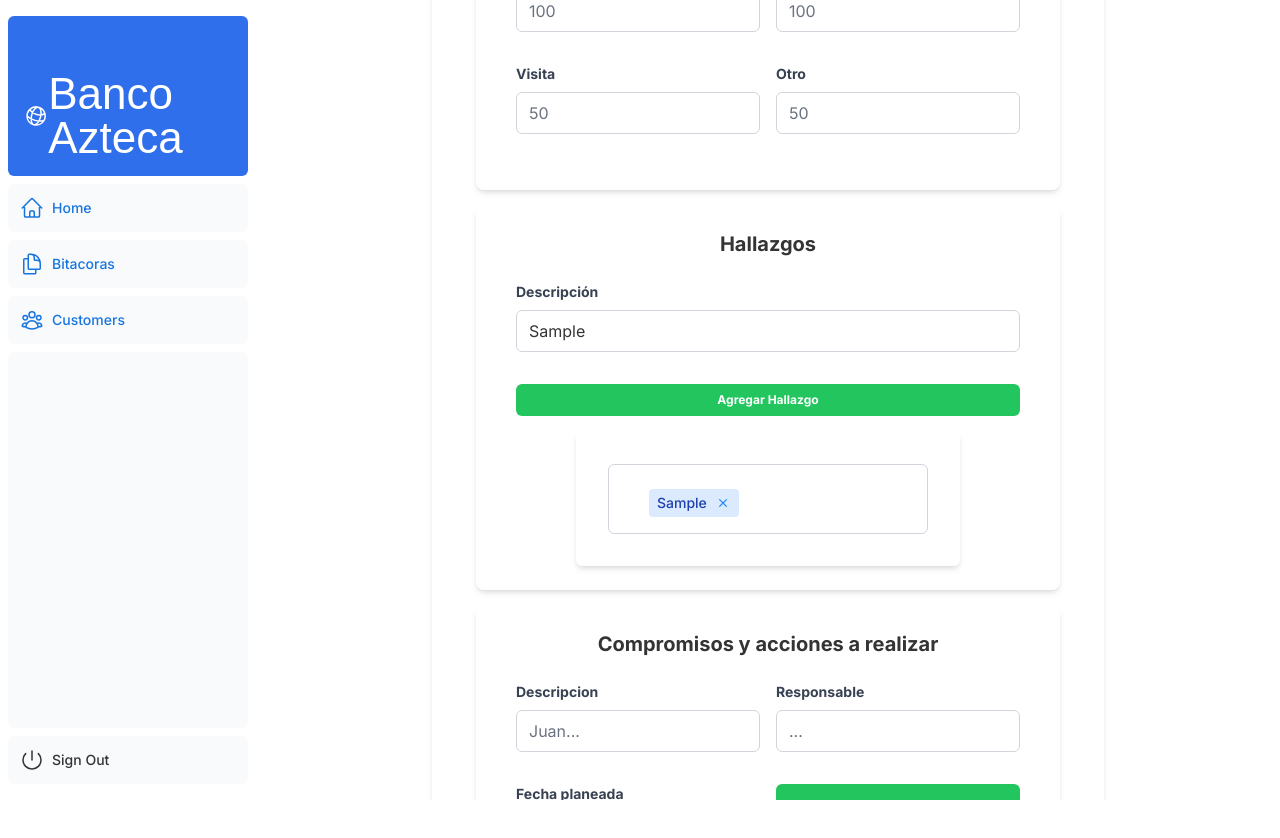
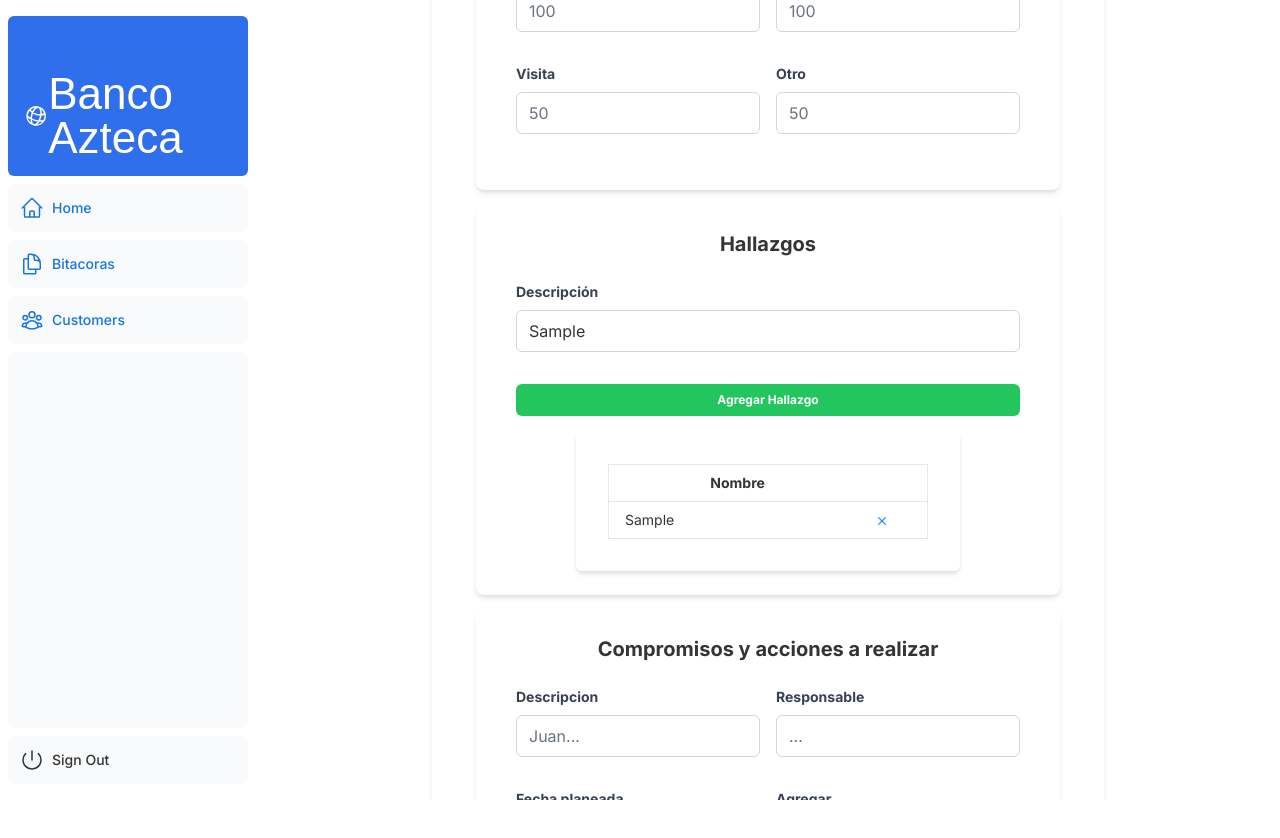
Before and after one commit to javiermatias/moi, a Next.js app: page /agente/dashboard/herramientas in a window 1280 px wide. Both pictures are taken after typing "Sample" into the empty fields and a click on the button "Agregar Hallazgo". Shown: the top 838 px of the page. Built offline with nearby package versions, Linux system fonts and the light colour scheme; no server answers; a web font is replaced by a local one.

Commit message:
advance with tools

```diff
--- a/app/(roles)/agente/dashboard/(bitacora)/gestion/page.tsx
+++ b/app/(roles)/agente/dashboard/(bitacora)/gestion/page.tsx
@@ -1,92 +1,91 @@
 'use client'
-import { Bitacora, Participante } from '@/app/lib/definitions';
 import Spinner from '@/app/ui/spiner'
 import Step from '@/app/ui/steps';
-import { DateTime } from 'luxon';
-import { useSession } from 'next-auth/react';
-import { useSearchParams } from 'next/navigation';
-import { useState } from 'react'
+import { useRouter, useSearchParams } from 'next/navigation';
+import { useEffect, useState } from 'react'
 import { type FieldValues, useForm } from 'react-hook-form'
-import { useMutation, QueryClient } from '@tanstack/react-query'
-
-import { createBitacora } from '@/app/services/bitacora.service';
 import { useBitacoraStore } from '@/app/store/authStore';
-/* export type Bitacora = {
-  //semana: string;
-  asunto: string;
-  nombre: string; //nombreColaborador
-  fecha: string;
-  lugar: string;
-  convocado: string;//convocadoPor
-  id_user: number; //id usuario
-  id_despacho: string; //id despacho
-  nombre_despacho: string; //nombre despacho
-  nombre_atiende: string; //nombre atiende
-  cargo_atiende: string; //cargo de quein atiende
-
-}*/
-
 
 export default function Despacho() {
-    /*   console.log('Client Side Rendering')
-  const { data: session } = useSession() // useSession()
 
-  useEffect(() => {
-    console.log(session); // console.log
-  }, [session]) */
-    const { data: session } = useSession()
-    let user: any = { ...session?.user }
-    const queryClient = new QueryClient()
     const { bitacora, setBitacora } = useBitacoraStore()
     const {
         register,
         handleSubmit,
         formState: { errors },
-        getValues
+        getValues,
+        setValue
     } = useForm()
 
     const [loading, setLoading] = useState(false)
-    const [participante, setParticipante] = useState(new Array<Participante>())
     const searchParams = useSearchParams()
     const numbStep = Number.parseInt(searchParams.get('id') || '0')
-    const mutation = useMutation({
-        mutationFn: createBitacora,
-        onSuccess: () => {
-            // Invalidate and refetch
-            queryClient.invalidateQueries({ queryKey: ['bitacora'] })
-        },
-    })
+    const router = useRouter()
+
+    useEffect(() => {
+
+        if (bitacora.volumen_cartera) setValue('volumen_cartera', bitacora.volumen_cartera);
+        if (bitacora.saldo_cartera) setValue('saldo_cartera', bitacora.saldo_cartera);
+        if (bitacora.cuota_semana) setValue('cuota_semana', bitacora.cuota_semana);
+        if (bitacora.plantilla_ideal) setValue('plantilla_ideal', bitacora.plantilla_ideal);
+        if (bitacora.plantilla_real) setValue('plantilla_real', bitacora.plantilla_real);
+        if (bitacora.telefonicos) setValue('telefonicos', bitacora.telefonicos);
+        if (bitacora.presenciales) setValue('presenciales', bitacora.presenciales);
+        if (bitacora.descansos) setValue('descansos', bitacora.descansos);
+        if (bitacora.bajas) setValue('bajas', bitacora.bajas);
+        if (bitacora.altas) setValue('altas', bitacora.altas);
+        if (bitacora.cartera_rmd) setValue('cartera_rmd', bitacora.cartera_rmd);
+        if (bitacora.saldo_cartera_rmd) setValue('saldo_cartera_rmd', bitacora.saldo_cartera_rmd);
+        if (bitacora.cuota_semana_rmd) setValue('cuota_semana_rmd', bitacora.cuota_semana_rmd);
+        if (bitacora.total_plan_pago) setValue('total_plan_pago', bitacora.total_plan_pago);
+        if (bitacora.vigentes) setValue('vigentes', bitacora.vigentes);
+        if (bitacora.cancelados) setValue('cancelados', bitacora.cancelados);
+        if (bitacora.normalidad) setValue('normalidad', bitacora.normalidad);
+        if (bitacora.cuota_planes) setValue('cuota_planes', bitacora.cuota_planes);
+        if (bitacora.avance_planes) setValue('avance_planes', bitacora.avance_planes);
+        if (bitacora.elaborados) setValue('elaborados', bitacora.elaborados);
+        if (bitacora.compromiso) setValue('compromiso', bitacora.compromiso);
+        if (bitacora.pendientes) setValue('pendientes', bitacora.pendientes);
+        if (bitacora.demandas) setValue('demandas', bitacora.demandas);
+        if (bitacora.gestionadas) setValue('gestionadas', bitacora.gestionadas);
+        if (bitacora.acuses) setValue('acuses', bitacora.acuses);
+        if (bitacora.pendientes_ciceron) setValue('pendientes_ciceron', bitacora.pendientes_ciceron);
+
+    }, [bitacora, setValue])
 
     const onSubmit = async (data: FieldValues) => {
-        const currentDate = DateTime.local();
 
+        setBitacora({
+            ...bitacora,
+            volumen_cartera: getValues('volumen_cartera'),
+            saldo_cartera: getValues('saldo_cartera'),
+            cuota_semana: getValues('cuota_semana'),
+            plantilla_ideal: getValues('plantilla_ideal'),
+            plantilla_real: getValues('plantilla_real'),
+            telefonicos: getValues('telefonicos'),
+            presenciales: getValues('presenciales'),
+            descansos: getValues('descansos'),
+            bajas: getValues('bajas'),
+            altas: getValues('altas'),
+            cartera_rmd: getValues('cartera_rmd'),
+            saldo_cartera_rmd: getValues('saldo_cartera_rmd'),
+            cuota_semana_rmd: getValues('cuota_semana_rmd'),
+            total_plan_pago: getValues('total_plan_pago'),
+            vigentes: getValues('vigentes'),
+            cancelados: getValues('cancelados'),
+            normalidad: getValues('normalidad'),
+            cuota_planes: getValues('cuota_planes'),
+            avance_planes: getValues('avance_planes'),
+            elaborados: getValues('elaborados'),
+            compromiso: getValues('compromiso'),
+            pendientes: getValues('pendientes'),
+            demandas: getValues('demandas'),
+            gestionadas: getValues('gestionadas'),
+            acuses: getValues('acuses'),
+            pendientes_ciceron: getValues('pendientes_ciceron')
+        })
 
-        // Set the locale to Spanish
-        //fecha formato: const spanishDate = currentDate.setLocale("es").toFormat("dd 'de' MMMM 'de' yyyy");
-        //semana: "Dia" + DateTime.now().day + "-S" + DateTime.now().weekNumber,
-        //hora: const spanishHour = currentDate.setLocale("es").toFormat("hh:mm a");
-
-        const new_bitacora: Bitacora = {
-            ...bitacora,
-            asunto: getValues('asunto'),
-            nombre: user?.nombre,
-            fecha: currentDate.toString(),
-            lugar: getValues('lugar'),
-            convocado: getValues('convocado'),
-            id_user: Number.parseInt(user?.id || '0'), // Your id usuario value
-            id_despacho: getValues('despacho'),
-            nombre_despacho: getValues('nombredespacho'),
-            nombre_atiende: getValues('atiende'),
-            cargo_atiende: getValues('cargo'),
-            participantes: participante
-        };
-        console.log(new_bitacora);
-        mutation.mutate(new_bitacora)
-        /*
-                volumen_cartera: '',
-                saldo_cartera: '',
-                cuota_semana: ''
-         */
+        router.push('/agente/dashboard/herramientas?id=2')
 
     }
     return (
@@ -573,11 +572,6 @@
                     </div>
 
 
-                    {/* demandas: '',
-                    gestionadas: '',
-                    acuses: '',
-                    pendientes_ciceron: '' */}
-
                     <div className="bg-white rounded-lg shadow-md p-6 mb-4 mx-3">
                         <h5 className="text-xl font-bold mb-2 text-center">Cicerón</h5>
                         <div className="grid grid-cols-1 md:grid-cols-2 gap-4 p-4">
--- a/app/(roles)/agente/dashboard/(bitacora)/herramientas/page.tsx
+++ b/app/(roles)/agente/dashboard/(bitacora)/herramientas/page.tsx
@@ -5,46 +5,21 @@
 import { DateTime } from 'luxon';
 import { useSession } from 'next-auth/react';
 import { useSearchParams } from 'next/navigation';
-import { useState } from 'react'
+import { useEffect, useState } from 'react'
 import { type FieldValues, useForm } from 'react-hook-form'
-import { useMutation, QueryClient } from '@tanstack/react-query'
+import { useBitacoraStore } from '@/app/store/authStore';
 
-import { createBitacora } from '@/app/services/bitacora.service';
-import { useBitacoraStore } from '@/app/store/authStore';
-import Badge from '@/app/ui/badge';
-import AccionesTable from '@/app/ui/acciones-table';
-/* export type Bitacora = {
-  //semana: string;
-  asunto: string;
-  nombre: string; //nombreColaborador
-  fecha: string;
-  lugar: string;
-  convocado: string;//convocadoPor
-  id_user: number; //id usuario
-  id_despacho: string; //id despacho
-  nombre_despacho: string; //nombre despacho
-  nombre_atiende: string; //nombre atiende
-  cargo_atiende: string; //cargo de quein atiende
-
-}*/
 
 
 export default function Despacho() {
-    /*   console.log('Client Side Rendering')
-  const { data: session } = useSession() // useSession()
 
-  useEffect(() => {
-    console.log(session); // console.log
-  }, [session]) */
-    const { data: session } = useSession()
-    let user: any = { ...session?.user }
-    const queryClient = new QueryClient()
     const { bitacora, setBitacora } = useBitacoraStore()
     const {
         register,
         handleSubmit,
         formState: { errors },
-        getValues
+        getValues,
+        setValue
     } = useForm()
 
     const [loading, setLoading] = useState(false)
@@ -52,13 +27,36 @@
     const searchParams = useSearchParams()
     const numbStep = Number.parseInt(searchParams.get('id') || '0')
     const [acciones, setAcciones] = useState(new Array<Accion>());
-    const mutation = useMutation({
-        mutationFn: createBitacora,
-        onSuccess: () => {
-            // Invalidate and refetch
-            queryClient.invalidateQueries({ queryKey: ['bitacora'] })
-        },
-    })
+
+
+    useEffect(() => {
+
+
+        if (bitacora.deudores) setValue('deudores', bitacora.deudores);
+        if (bitacora.llamada) setValue('llamada', bitacora.llamada);
+        if (bitacora.blaster) setValue('blaster', bitacora.blaster);
+        if (bitacora.sms) setValue('sms', bitacora.sms);
+        if (bitacora.whatsapp) setValue('whatsapp', bitacora.whatsapp);
+        if (bitacora.carta) setValue('carta', bitacora.carta);
+        if (bitacora.visita) setValue('visita', bitacora.visita);
+        if (bitacora.otro) setValue('otro', bitacora.otro);
+        if (bitacora.hallazgos) setValue('otro', bitacora.otro);
+        if (bitacora.acciones) setAcciones(bitacora.acciones);
+        if (bitacora.hallazgos) setHallazgo(bitacora.hallazgos);
+
+    }, [bitacora, setValue])
+
+
+
+
+
+
+
+
+
+
+
+
 
 
     const agregarAccion = () => {
@@ -77,36 +75,28 @@
 
     }
 
-    const onRemove = (name: string) => {
+    const removeHallazgo = (name: string) => {
         // Filter out the badge with the specified id
-        const updatedParticipante = hallazgo.filter(badge => badge !== name)
+        const updatedHallazgo = hallazgo.filter(badge => badge !== name)
 
         // Update the state with the filtered badges array
-        setHallazgo(updatedParticipante)
+        setHallazgo(updatedHallazgo)
+
+        // console.log("Se borró el número con id " + id);
+    }
+
+    const onRemove = (id: number) => {
+        // Filter out the badge with the specified id
+        const updatedAcciones = acciones.filter(accion => accion.id !== id)
+
+        // Update the state with the filtered badges array
+        setAcciones(updatedAcciones)
 
         // console.log("Se borró el número con id " + id);
     }
     const onSubmit = async (data: FieldValues) => {
-        const currentDate = DateTime.local();
 
-
-        // Set the locale to Spanish
-        //fecha formato: const spanishDate = currentDate.setLocale("es").toFormat("dd 'de' MMMM 'de' yyyy");
-        //semana: "Dia" + DateTime.now().day + "-S" + DateTime.now().weekNumber,
-        //hora: const spanishHour = currentDate.setLocale("es").toFormat("hh:mm a");
-
-        /*
-             deudores: '',
-              llamada: '',
-              blaster: '',
-              sms: '',
-              whatsapp: '',
-              carta: '',
-              visita: '',
-              otro: ''
-   */
-
-        const new_bitacora: Bitacora = {
+        setBitacora({
             ...bitacora,
             deudores: getValues('deudores'),
             llamada: getValues('llamada'),
@@ -116,10 +106,10 @@
             carta: getValues('carta'),
             visita: getValues('visita'),
             otro: getValues('otro'),
-            hallazgos: hallazgo
-        };
-        //console.log(new_bitacora);
-        mutation.mutate(new_bitacora)
+            hallazgos: hallazgo,
+            acciones: acciones
+        })
+
 
 
     }
@@ -330,26 +320,46 @@
 
                         <div className="w-full max-w-sm mx-auto bg-white p-8 rounded-md shadow-md">
 
-                            <div
-                                className="w-full overflow-y-auto border border-gray-300 rounded-md focus:outline-none focus:border-blue-500"
-                                style={{ maxHeight: '400px' }}
-                            >
-                                <div className={`px-5 py-2 pt`}>
+                            <div >
                                 {hallazgo.length === 0
                                     ? (
-                                            <p className="px-5 py-2 pt">No hay hallazgos agregados</p>
+                                        <p className="px-5 py-2 pt">No hay Hallazgos agregados</p>
                                     )
                                     : (
-                                            <div className="px-5 py-2 pt">
-                                                {hallazgo.map((part, index) => (
-                                                    <Badge key={index} title={part} onRemove={() => { onRemove(part) }} />
+                                        <div >
+
+                                            <table className="w-full border divide-y divide-gray-200">
+                                                <thead>
+                                                    <tr>
+                                                        <th className="px-6 py-2">Nombre</th>
+
+                                                    </tr>
+                                                </thead>
+                                                <tbody>
+                                                    {hallazgo.map((ph, index) => (
+                                                        <tr key={index}>
+                                                            <td className="px-4 py-2">{ph}</td>
+                                                            <td>
+                                                                <button onClick={() => removeHallazgo(ph)} type="button" className="inline-flex items-center p-1 ms-2 text-sm text-blue-400 bg-transparent rounded-sm hover:bg-blue-200 hover:text-blue-900 dark:hover:bg-blue-800 dark:hover:text-blue-300" data-dismiss-target="#badge-dismiss-default" aria-label="Remove">
+                                                                    <svg className="w-2 h-2" aria-hidden="true" xmlns="http://www.w3.org/2000/svg" fill="none" viewBox="0 0 14 14">
+                                                                        <path stroke="currentColor" strokeLinecap="round" strokeLinejoin="round" strokeWidth="2" d="m1 1 6 6m0 0 6 6M7 7l6-6M7 7l-6 6" />
+                                                                    </svg>
+                                                                    <span className="sr-only">Eliminar</span>
+                                                                </button>
+                                                            </td>
+
+                                                        </tr>
                                                     ))}
+                                                </tbody>
+                                            </table>
+
                                         </div>
                                     )}
                             </div>
 
                         </div>
-                        </div>
+
+
                     </div>
 
 
@@ -401,16 +411,20 @@
 
                             </div>
 
+                            <div className="mb-4">
+                                <label className="max-sm:hidden block text-gray-700 text-sm font-bold mb-2" htmlFor="fecha">
+                                    Agregar
+                                </label>
 
                                 <button
-                                className="w-full bg-green-500 text-white text-xs font-bold py-2 px-3 rounded-md hover:bg-green-600 transition duration-300"
+                                    className="w-full px-3 py-2 bg-green-500 text-white text-xs font-bold  rounded-md hover:bg-green-600 transition duration-300"
                                     onClick={() => agregarAccion()}
                                     type="button"
 
                                 >
                                     Agregar Accion
                                 </button>
-
+                            </div>
 
 
                         </div>
@@ -425,18 +439,38 @@
                                     : (
                                         <div >
 
-                                            <AccionesTable acciones={acciones} />
+                                            <table className="w-full border divide-y divide-gray-200">
+                                                <thead>
+                                                    <tr>
+                                                        <th className="px-4 py-2">Descripcion</th>
+                                                        <th className="px-4 py-2">Responsable</th>
+                                                        <th className="px-4 py-2">Fecha</th>
+                                                        {/* Add more columns as needed */}
+                                                    </tr>
+                                                </thead>
+                                                <tbody>
+                                                    {acciones.map((accion) => (
+                                                        <tr key={accion.id}>
+                                                            <td className="px-4 py-2">{accion.descripcion}</td>
+                                                            <td className="px-4 py-2">{accion.responsable}</td>
+                                                            <td className="px-4 py-2">{accion.fecha}</td>
+                                                            <td>
+                                                                <button onClick={() => onRemove(accion.id)} type="button" className="inline-flex items-center p-1 ms-2 text-sm text-blue-400 bg-transparent rounded-sm hover:bg-blue-200 hover:text-blue-900 dark:hover:bg-blue-800 dark:hover:text-blue-300" data-dismiss-target="#badge-dismiss-default" aria-label="Remove">
+                                                                    <svg className="w-2 h-2" aria-hidden="true" xmlns="http://www.w3.org/2000/svg" fill="none" viewBox="0 0 14 14">
+                                                                        <path stroke="currentColor" strokeLinecap="round" strokeLinejoin="round" strokeWidth="2" d="m1 1 6 6m0 0 6 6M7 7l6-6M7 7l-6 6" />
+                                                                    </svg>
+                                                                    <span className="sr-only">Eliminar</span>
+                                                                </button>
+                                                            </td>
+                                                        </tr>
+                                                    ))}
+                                                </tbody>
+                                            </table>
 
                                         </div>
                                     )}
                             </div>
-                            {/*  <div
-                                className="w-full overflow-y-auto border border-gray-300 rounded-md focus:outline-none focus:border-blue-500"
-                                style={{ maxHeight: '400px' }}
-                            >
 
-
-                            </div> */}
                         </div>
                     </div>
 
--- /dev/null
+++ b/app/ui/hallazgos.tsx
@@ -0,0 +1,38 @@
+import React from 'react';
+
+
+interface AccionesTableProps {
+    hallazgos: String[];
+    onRemove: (name: String) => void;
+}
+
+const HallazgosTable: React.FC<AccionesTableProps> = ({ hallazgos, onRemove }) => {
+    return (
+        <table className="w-full border divide-y divide-gray-200">
+            <thead>
+                <tr>
+                    <th className="px-6 py-2">Nombre</th>
+
+                </tr>
+            </thead>
+            <tbody>
+                {hallazgos.map((hallazgo, index) => (
+                    <tr key={index}>
+                        <td className="px-4 py-2">{hallazgo}</td>
+                        <td>
+                            <button onClick={() => onRemove(hallazgo)} type="button" className="inline-flex items-center p-1 ms-2 text-sm text-blue-400 bg-transparent rounded-sm hover:bg-blue-200 hover:text-blue-900 dark:hover:bg-blue-800 dark:hover:text-blue-300" data-dismiss-target="#badge-dismiss-default" aria-label="Remove">
+                                <svg className="w-2 h-2" aria-hidden="true" xmlns="http://www.w3.org/2000/svg" fill="none" viewBox="0 0 14 14">
+                                    <path stroke="currentColor" strokeLinecap="round" strokeLinejoin="round" strokeWidth="2" d="m1 1 6 6m0 0 6 6M7 7l6-6M7 7l-6 6" />
+                                </svg>
+                                <span className="sr-only">Eliminar</span>
+                            </button>
+                        </td>
+
+                    </tr>
+                ))}
+            </tbody>
+        </table>
+    );
+};
+
+export default HallazgosTable;
```
Also changed, not shown: app/(roles)/agente/dashboard/(bitacora)/datos/page.tsx (+0 -10 lines). Lines whose indentation alone changed are shown as unchanged.
